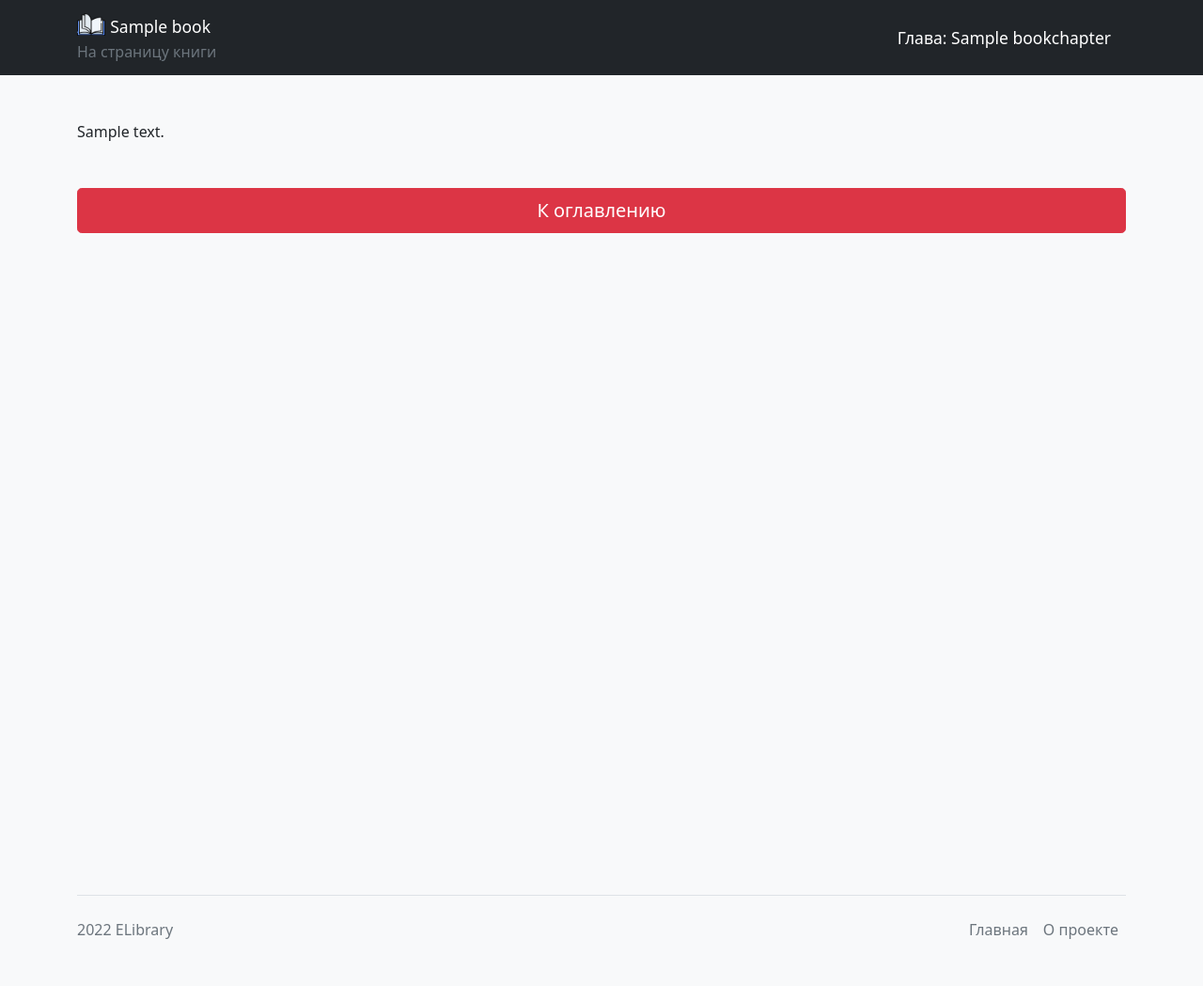
After one commit to Inteshil/ELibary-YandexProject, a Django app: page /catalog/book/1/1/ in a window 1280 px wide. The commit adds this page. Shown: the whole page at 94% size. Run offline with Django 3.2, Linux system fonts and the light colour scheme; tables that the repository leaves empty hold one stand-in row (values such as "Sample post"); some libraries are stand-ins or nearby versions.

Commit message:
Update chapters page

```diff
--- a/site/catalog/managers.py
+++ b/site/catalog/managers.py
@@ -9,3 +9,16 @@ class BookManager(models.Manager):
             .select_related('author')
             .prefetch_related('tags')
             )
+
+
+class BookChapterManager(models.Manager):
+    def published(self):
+        return (
+            self.get_queryset()
+            .filter(is_published=True)
+            .order_by('number')
+            .select_related('book')
+            )
+
+    def published_list(self):
+        return list(self.published())
--- a/site/catalog/models.py
+++ b/site/catalog/models.py
@@ -1,9 +1,8 @@
 from django.db import models
-from django.core.validators import FileExtensionValidator
 from django.urls import reverse
 
 from users.models import User
-from catalog.managers import BookManager
+from catalog.managers import BookManager, BookChapterManager
 
 
 AGE_RATING_CHOICES = (
@@ -17,17 +16,12 @@ AGE_RATING_CHOICES = (
 
 class Book(models.Model):
     name = models.CharField('название', max_length=100)
-    content = models.FileField(
-        'содержимое', upload_to='books/%Y/%m',
-        validators=[FileExtensionValidator(['pdf', 'fb2'])]
-        )
     preview = models.ImageField('превью', upload_to='previews/%Y/%m')
     is_published = models.BooleanField('опубликовано', default=True)
     is_blocked = models.BooleanField('заблокировано', default=False)
     description = models.TextField(
         'описание', max_length=3000, default='Без описания'
         )
-    slug = models.SlugField('slug', max_length=100)
     age_rating = models.TextField(
         'возрастной рейтинг', choices=AGE_RATING_CHOICES, null=True, blank=True
         )
@@ -48,7 +42,42 @@ class Book(models.Model):
         return self.name
 
     def get_absolute_url(self):
-        return reverse('catalog:book_detail', kwargs={'pk': self.pk})
+        return reverse('catalog:book_detail', kwargs={'book_id': self.pk})
+
+
+class BookChapter(models.Model):
+    name = models.CharField('название', max_length=100)
+    number = models.PositiveIntegerField('порядковый номер')
+    is_published = models.BooleanField('опубликовано', default=True)
+    content = models.TextField('содержание', max_length=30000)
+    book = models.ForeignKey(
+        'Book', verbose_name='книга', on_delete=models.CASCADE
+        )
+
+    objects = BookChapterManager()
+
+    class Meta:
+        verbose_name = 'глава'
+        verbose_name_plural = 'главы'
+        default_related_name = 'chapters'
+
+    def __str__(self):
+        return self.name
+
+    def get_absolute_url(self):
+        return reverse(
+            'catalog:book_chapter',
+            kwargs={'book_id': self.book.pk, 'chapter_id': self.pk}
+            )
+
+    def get_neighboring_chapters(self):
+        previous = BookChapter.objects.published().filter(
+            number__lt=self.number
+            ).last()
+        next = BookChapter.objects.published().filter(
+            number__gt=self.number
+            ).first()
+        return {'previous': previous, 'next': next}
 
 
 class Tag(models.Model):
--- a/site/catalog/urls.py
+++ b/site/catalog/urls.py
@@ -1,10 +1,14 @@
 from django.urls import path
 
-from catalog.views import CatalogView, BookDetailView
+from catalog.views import CatalogView, BookDetailView, BookChapterView
 
 app_name = 'catalog'
 
 urlpatterns = [
     path('', CatalogView.as_view(), name='list'),
-    path('<int:pk>/', BookDetailView.as_view(), name='book_detail'),
+    path('book/<int:book_id>/', BookDetailView.as_view(), name='book_detail'),
+    path(
+        'book/<int:book_id>/<int:chapter_id>/', BookChapterView.as_view(),
+        name='book_chapter'
+        ),
 ]
--- a/site/catalog/views.py
+++ b/site/catalog/views.py
@@ -1,6 +1,6 @@
 from django.views.generic import ListView, DetailView
 
-from catalog.models import Book
+from catalog.models import Book, BookChapter
 
 
 class CatalogView(ListView):
@@ -14,4 +14,24 @@ class CatalogView(ListView):
 
 class BookDetailView(DetailView):
     template_name = 'catalog/book_detail.html'
-    model = Book
+    queryset = Book.objects.enabled()
+    pk_url_kwarg = 'book_id'
+
+
+class BookChapterView(DetailView):
+    template_name = 'catalog/book_chapter.html'
+    queryset = BookChapter.objects.published()
+    pk_url_kwarg = 'chapter_id'
+    context_object_name = 'chapter'
+
+    def get_object(self):
+        return super().get_object(
+            self.queryset.filter(book_id=self.kwargs['book_id'])
+            )
+
+    def get_context_data(self, **kwargs):
+        context = super().get_context_data(**kwargs)
+        context['neighboring_chapters'] = (
+            self.object.get_neighboring_chapters()
+            )
+        return context
--- a/site/templates/base.html
+++ b/site/templates/base.html
@@ -17,10 +17,12 @@
     <script type = "text/javascript" src="{% static 'bootstrap-5/js/bootstrap.bundle.min.js' %}"></script>
 </head>
 
-<body>
+<body class="bg-light">
 
 <!-- Главное меню -->
+{% block main_menu %}
 {% get_main_menu request %}
+{% endblock main_menu %}
 
 <!-- Сообщения пользователю -->
 {% if messages %}
--- a/site/templates/catalog/book_card.html
+++ b/site/templates/catalog/book_card.html
@@ -10,7 +10,7 @@
         <div class="d-flex justify-content-between align-items-center">
           <div class="btn-group">
             <a href="{{ book.get_absolute_url }}" class="btn btn-sm btn-outline-secondary">Подробнее</a>
-            <a href="{{ book.content.url }}" class="btn btn-sm btn-outline-secondary">Читать</a>
+            <a href="{{ book.chapters.first.get_absolute_url }}" class="btn btn-sm btn-outline-secondary">Читать</a>
           </div>
           <small class="text-muted small-text">Оценка</small>
         </div>
--- /dev/null
+++ b/site/templates/catalog/book_chapter.html
@@ -0,0 +1,51 @@
+{% extends 'base.html' %}
+{% load static %}
+
+
+{% block main_menu %}
+<nav class="navbar sticky-top navbar-dark bg-dark">
+    <div class="container">
+        <a class="navbar-brand" href="{{ chapter.book.get_absolute_url }}">
+            <img src="{% static 'catalog/img/book.png' %}" alt="" width="30" height="24" class="d-inline-block align-text-top">
+            <small>{{ chapter.book.name|capfirst  }}</small>
+            <small class="d-flex fs-6 text-secondary">На страницу книги</small>
+          </a>
+          <div class="navbar-brand" href="{{ chapter.book.get_absolute_url }}">
+            {% if neighboring_chapters.previous %}
+            <a class="text-decoration-none" href="{{ neighboring_chapters.previous.get_absolute_url }}">
+                <img src="{% static 'catalog/img/previous.png' %}" alt="" width="24" height="24" class="d-inline-block me-3">
+            </a>
+            {% endif %}
+            <small>Глава: {{ chapter.name|capfirst  }}</small>
+            {% if neighboring_chapters.next %}
+            <a class="text-decoration-none" href="{{ neighboring_chapters.next.get_absolute_url }}">
+                <img src="{% static 'catalog/img/next.png' %}" alt="" width="24" height="24" class="d-inline-block ms-3">
+            </a>
+            {% endif %}
+          </div>
+    </div>
+    </nav>
+{% endblock main_menu %}
+
+
+{% block content %}
+<div class="mt-5">
+    {{ chapter.content|linebreaks }}
+</div>
+    <div class="row my-5">
+        {% if neighboring_chapters.previous %}
+        <div class="col">
+            <a class="btn btn-danger btn-lg d-block" href="{{ neighboring_chapters.previous.get_absolute_url }}">Предыдущая глава</a>
+        </div>
+        {% endif %}
+        {% if neighboring_chapters.next %}
+        <div class="col">
+            <a class="btn btn-danger btn-lg d-block" href="{{ neighboring_chapters.next.get_absolute_url }}">Следующая глава</a>
+        </div>
+        {% else %}
+        <div class="col">
+            <a class="btn btn-danger btn-lg d-block" href="{{ chapter.book.get_absolute_url }}">К оглавлению</a>
+        </div>
+        {% endif %}
+    </div>
+{% endblock content %}
--- a/site/users/models.py
+++ b/site/users/models.py
@@ -74,6 +74,9 @@ class User(AbstractBaseUser, PermissionsMixin):
         verbose_name = 'пользователь'
         verbose_name_plural = 'пользователи'
 
+    def __str__(self):
+        return self.username
+
     def clean(self):
         super().clean()
         self.email = self.__class__.objects.normalize_email(self.email)
```
Also changed, not shown: site/catalog/admin.py (+11 -5 lines), site/templates/catalog/book_detail.html (+67 -13 lines), site/templates/header.html (+13 -15 lines), site/users/views.py (+7 -7 lines), site/catalog/migrations/0001_initial.py, site/static/catalog/img/book.png (added), site/static/catalog/img/next.png (added), site/static/catalog/img/previous.png (added).
